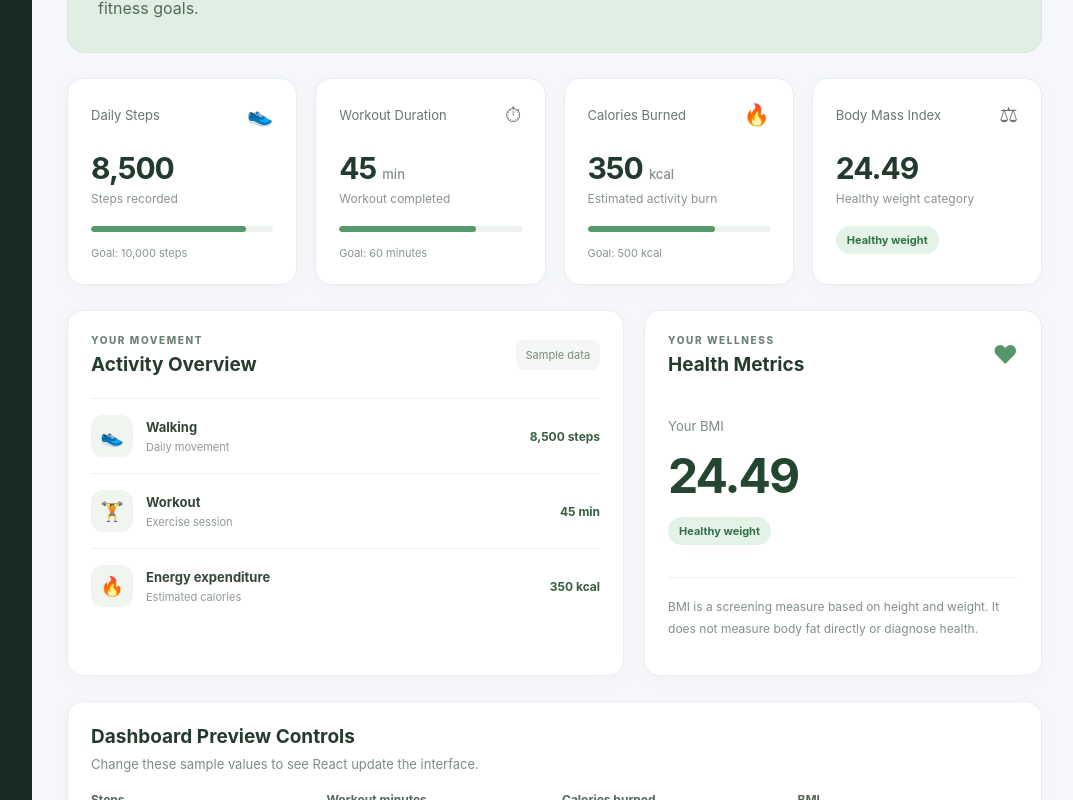
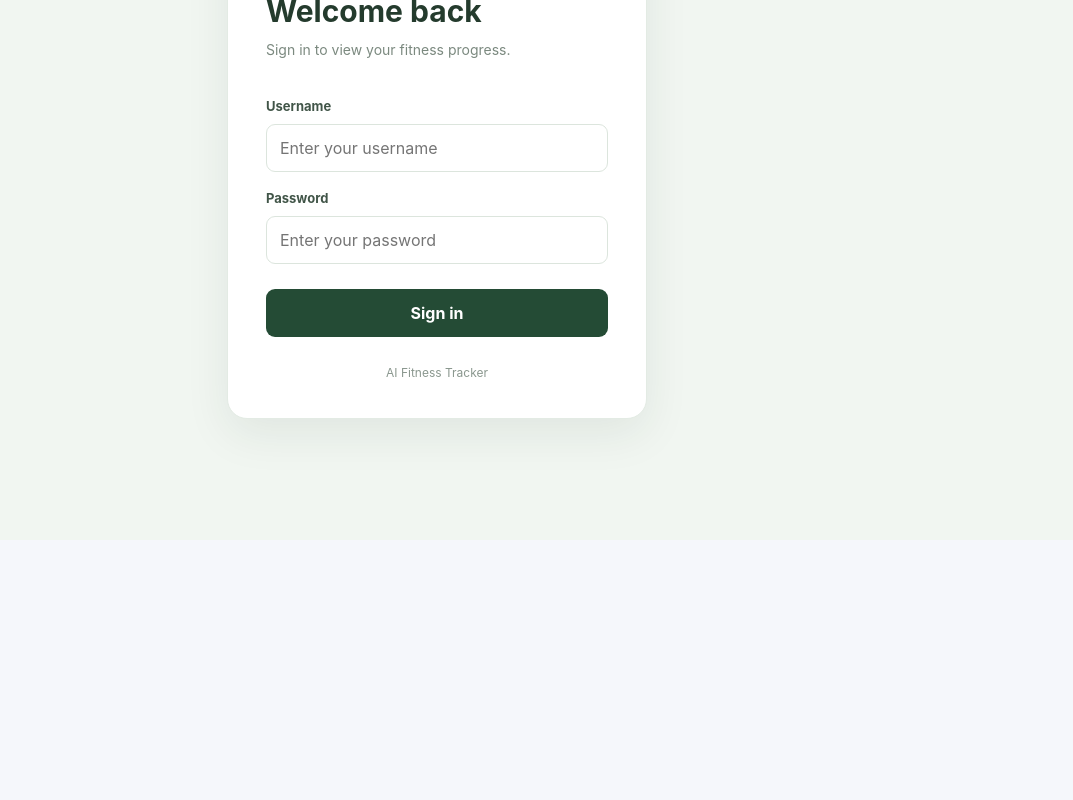
Before and after one commit to rottosub/Ai-Fitness-Tracker, a React app in the folder frontend/: page / in a window 1280 px wide. Shown: the part 260-1060 px from the top of the page, without its empty margins (203-1276 px from the left). After the commit the page ends 800 px from the top, so only its background shows below. Built offline with nearby package versions, Linux system fonts and the light colour scheme; the HTML template or start-up script is replaced by a standard one.

Commit message:
updated app.jsx

```diff
--- a/frontend/src/App.jsx
+++ b/frontend/src/App.jsx
@@ -1,11 +1,30 @@
 import { useState } from "react";
 import "./App.css";
+import Login from "./Login";
 
 function App() {
+  const [token, setToken] = useState(
+    () => sessionStorage.getItem("accessToken")
+  );
+
   const [steps, setSteps] = useState(8500);
   const [workout, setWorkout] = useState(45);
   const [calories, setCalories] = useState(350);
   const [bmi, setBmi] = useState(24.49);
+
+  function handleLogin(accessToken) {
+    sessionStorage.setItem("accessToken", accessToken);
+    setToken(accessToken);
+  }
+
+  function handleLogout() {
+    sessionStorage.removeItem("accessToken");
+    setToken(null);
+  }
+
+  if (!token) {
+    return <Login onLogin={handleLogin} />;
+  }
 
   return (
     <div className="app">
@@ -34,6 +53,9 @@ function App() {
           <div className="user-badge">
             <div className="avatar">S</div>
             <span>My Dashboard</span>
+            <button type="button" onClick={handleLogout}>
+              Logout
+            </button>
           </div>
         </header>
 
@@ -105,8 +127,8 @@ function App() {
               <span className="stat-icon">⚖</span>
             </div>
             <h2>{bmi}</h2>
-            <p>Healthy weight category</p>
-            <span className="status-pill">Healthy weight</span>
+            <p>BMI calculated from your profile</p>
+            <span className="status-pill">BMI</span>
           </article>
         </section>
 
@@ -160,7 +182,7 @@ function App() {
             <div className="bmi-display">
               <span>Your BMI</span>
               <strong>{bmi}</strong>
-              <span className="status-pill">Healthy weight</span>
+              <span className="status-pill">BMI screening measure</span>
             </div>
 
             <p className="health-note">
@@ -173,7 +195,10 @@ function App() {
         <section className="demo-controls">
           <div>
             <h2>Dashboard Preview Controls</h2>
-            <p>Change these sample values to see React update the interface.</p>
+            <p>
+              These are temporary sample values. We will connect real
+              backend data next.
+            </p>
           </div>
 
           <div className="controls-grid">
```
